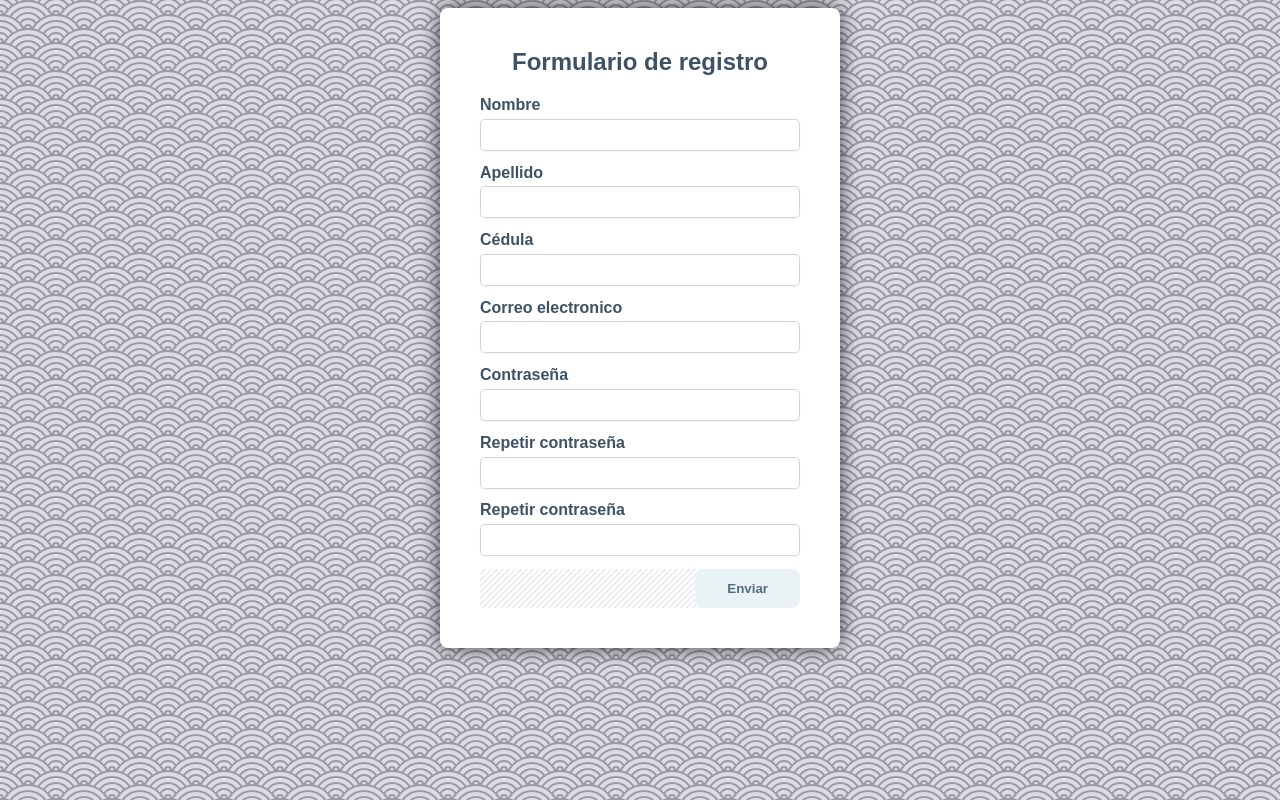
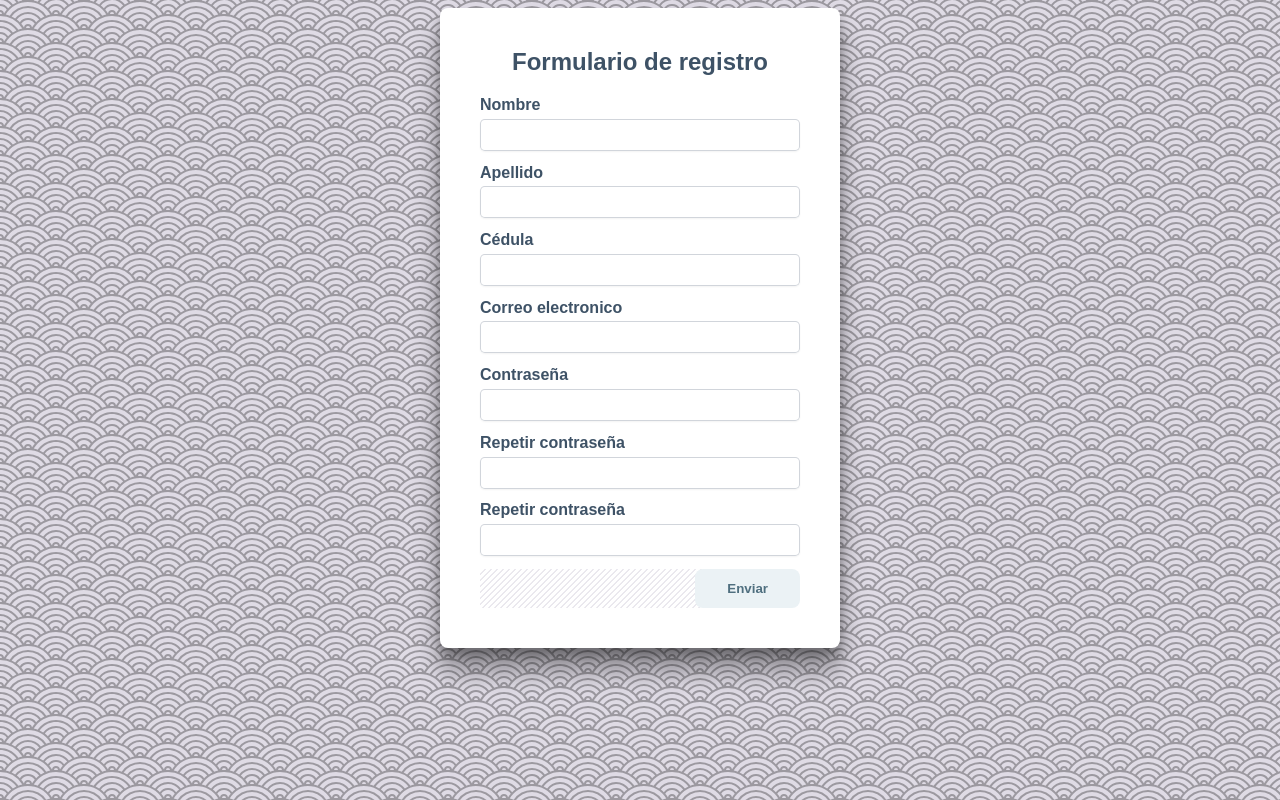
Before and after one commit to juanalopez1/formulario, a plain HTML site: page form.html in a window 1280 px wide. Drawn offline with Linux system fonts and the light colour scheme.

Commit message:
box shadow touches

```diff
--- a/styles.css
+++ b/styles.css
@@ -15,7 +15,7 @@
 }
 
 main {
-    box-shadow: 0px 0px 20px rgba(0, 0, 0, 0.7);
+    filter: drop-shadow(0 20px 13px rgb(0 0 0 / 0.3)) drop-shadow(0 8px 5px rgb(0 0 0 / 0.3));
     max-width: 20rem;
     display: flex;
     flex-direction: column;
```
